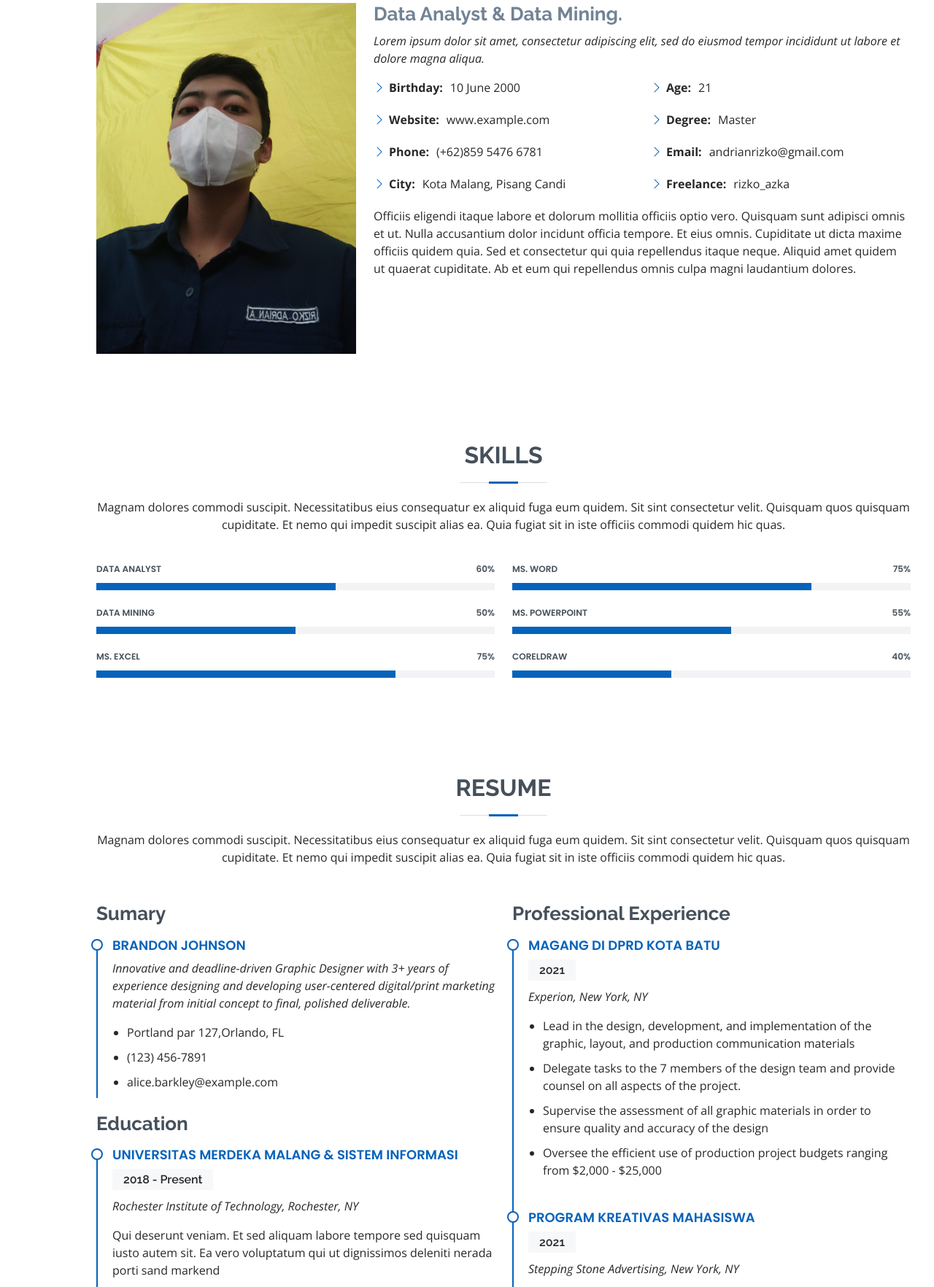
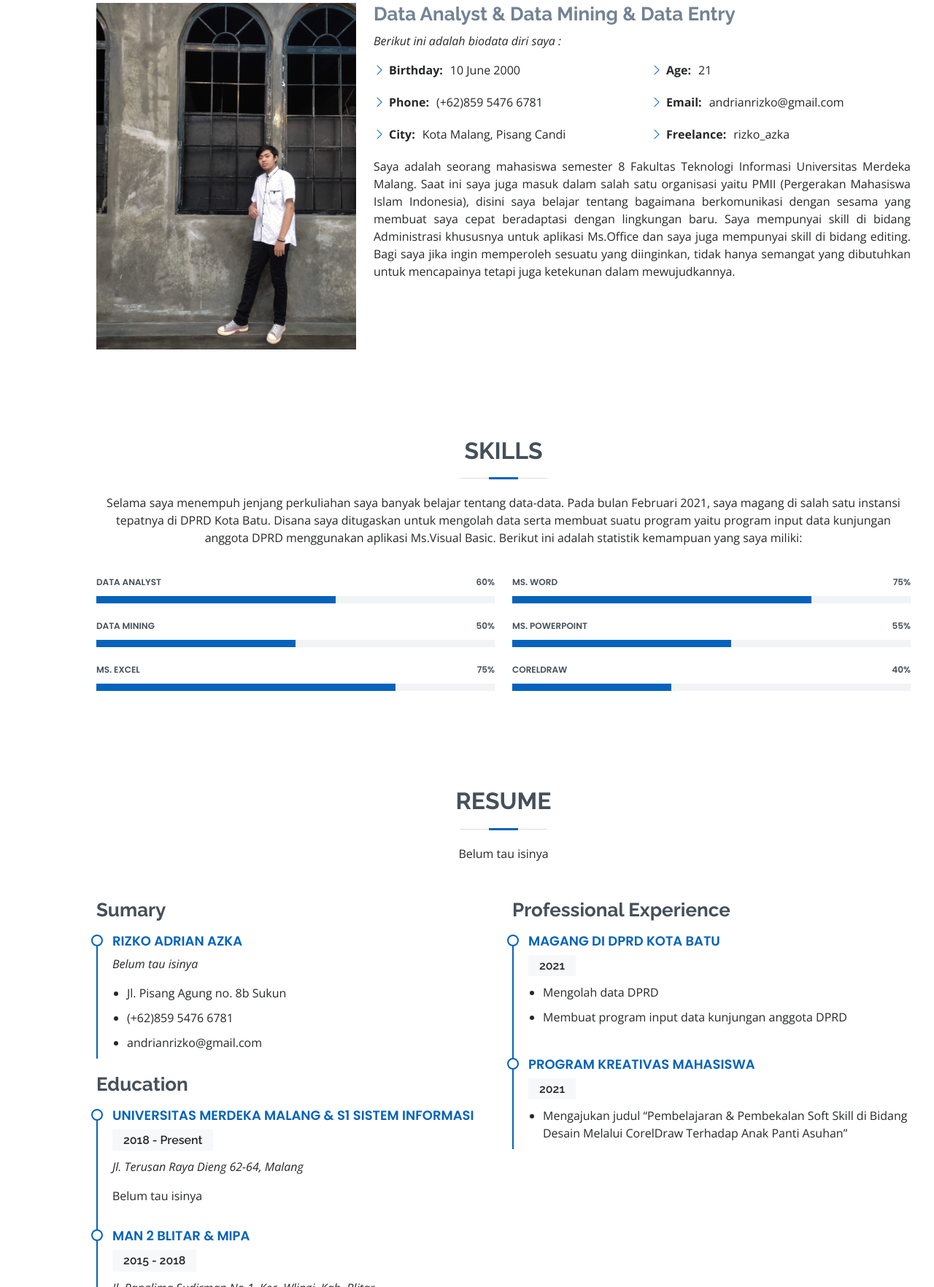
Before and after one commit to rizkoazka/rizkoazka.github.io, a plain HTML site: page index.html in a window 1280 px wide. Shown: the part 1036-2800 px from the top of the page at 73% size. Drawn offline with nearby package versions, Linux system fonts and the light colour scheme.

Commit message:
Perubahan 2

```diff
--- a/index.html
+++ b/index.html
@@ -52,7 +52,7 @@
         <li><a href="#resume" class="nav-link scrollto"><i class="bx bx-file-blank"></i> <span>Resume</span></a></li>
         <li><a href="#portfolio" class="nav-link scrollto"><i class="bx bx-book-content"></i> <span>Portfolio</span></a>
         </li>
-        <li><a href="#services" class="nav-link scrollto"><i class="bx bx-server"></i> <span>Services</span></a></li>
+        <!-- <li><a href="#services" class="nav-link scrollto"><i class="bx bx-server"></i> <span>Services</span></a></li> -->
         <li><a href="#contact" class="nav-link scrollto"><i class="bx bx-envelope"></i> <span>Contact</span></a></li>
       </ul>
     </nav><!-- .nav-menu -->
@@ -63,7 +63,7 @@
   <section id="hero" class="d-flex flex-column justify-content-center">
     <div class="container" data-aos="zoom-in" data-aos-delay="100">
       <h1>Rizko Adrian Azka</h1>
-      <p>I'm <span class="typed" data-typed-items="Data Analyst, Data Mining"></span></p>
+      <p>I'm <span class="typed" data-typed-items="Data Analyst, Data Mining, Data Entry"></span></p>
       <div class="social-links">
         <a href="#" class="twitter"><i class="bx bxl-twitter"></i></a>
         <a href="https://www.facebook.com/profile.php?id=100008294763998" class="facebook"><i
@@ -90,20 +90,18 @@
 
         <div class="row">
           <div class="col-lg-4">
-            <img src="assets/img/rizko-img.jpg" class="img-fluid" alt="">
+            <img src="assets/img/rizko-azka.jpg" class="img-fluid" alt="">
           </div>
           <div class="col-lg-8 pt-4 pt-lg-0 content">
-            <h3>Data Analyst &amp; Data Mining.</h3>
+            <h3>Data Analyst &amp; Data Mining &amp; Data Entry</h3>
             <p class="fst-italic">
-              Lorem ipsum dolor sit amet, consectetur adipiscing elit, sed do eiusmod tempor incididunt ut labore et
-              dolore
-              magna aliqua.
+              Berikut ini adalah biodata diri saya :
             </p>
             <div class="row">
               <div class="col-lg-6">
                 <ul>
                   <li><i class="bi bi-chevron-right"></i> <strong>Birthday:</strong> <span>10 June 2000</span></li>
-                  <li><i class="bi bi-chevron-right"></i> <strong>Website:</strong> <span>www.example.com</span></li>
+                  <!-- <li><i class="bi bi-chevron-right"></i> <strong>Website:</strong> <span>www.example.com</span></li> -->
                   <li><i class="bi bi-chevron-right"></i> <strong>Phone:</strong> <span>(+62)859 5476 6781</span></li>
                   <li><i class="bi bi-chevron-right"></i> <strong>City:</strong> <span>Kota Malang, Pisang Candi</span>
                   </li>
@@ -112,18 +110,23 @@
               <div class="col-lg-6">
                 <ul>
                   <li><i class="bi bi-chevron-right"></i> <strong>Age:</strong> <span>21</span></li>
-                  <li><i class="bi bi-chevron-right"></i> <strong>Degree:</strong> <span>Master</span></li>
+                  <!-- <li><i class="bi bi-chevron-right"></i> <strong>Degree:</strong> <span>Master</span></li> -->
                   <li><i class="bi bi-chevron-right"></i> <strong>Email:</strong> <span>andrianrizko@gmail.com</span>
                   </li>
                   <li><i class="bi bi-chevron-right"></i> <strong>Freelance:</strong> <span>rizko_azka</span></li>
                 </ul>
               </div>
             </div>
-            <p>
-              Officiis eligendi itaque labore et dolorum mollitia officiis optio vero. Quisquam sunt adipisci omnis et
-              ut. Nulla accusantium dolor incidunt officia tempore. Et eius omnis.
-              Cupiditate ut dicta maxime officiis quidem quia. Sed et consectetur qui quia repellendus itaque neque.
-              Aliquid amet quidem ut quaerat cupiditate. Ab et eum qui repellendus omnis culpa magni laudantium dolores.
+            <p style="text-align: justify;">
+              Saya adalah seorang mahasiswa semester 8 Fakultas Teknologi Informasi Universitas Merdeka Malang. Saat ini
+              saya juga masuk dalam salah satu organisasi yaitu PMII (Pergerakan Mahasiswa Islam Indonesia), disini saya
+              belajar tentang bagaimana berkomunikasi dengan sesama yang membuat saya cepat beradaptasi dengan
+              lingkungan
+              baru. Saya mempunyai skill di bidang Administrasi khususnya untuk aplikasi Ms.Office dan saya juga
+              mempunyai skill di
+              bidang editing. Bagi saya jika ingin memperoleh
+              sesuatu yang diinginkan, tidak hanya semangat yang dibutuhkan untuk mencapainya tetapi juga ketekunan
+              dalam mewujudkannya.
             </p>
           </div>
         </div>
@@ -191,9 +194,10 @@
 
         <div class="section-title">
           <h2>Skills</h2>
-          <p>Magnam dolores commodi suscipit. Necessitatibus eius consequatur ex aliquid fuga eum quidem. Sit sint
-            consectetur velit. Quisquam quos quisquam cupiditate. Et nemo qui impedit suscipit alias ea. Quia fugiat sit
-            in iste officiis commodi quidem hic quas.</p>
+          <p>Selama saya menempuh jenjang perkuliahan saya banyak belajar tentang data-data. Pada bulan Februari 2021,
+            saya magang di salah satu instansi tepatnya di DPRD Kota Batu. Disana saya ditugaskan untuk mengolah data
+            serta membuat suatu program yaitu program input data kunjungan anggota DPRD menggunakan aplikasi Ms.Visual
+            Basic. Berikut ini adalah statistik kemampuan yang saya miliki: </p>
         </div>
 
         <div class="row skills-content">
@@ -265,57 +269,46 @@
 
         <div class="section-title">
           <h2>Resume</h2>
-          <p>Magnam dolores commodi suscipit. Necessitatibus eius consequatur ex aliquid fuga eum quidem. Sit sint
-            consectetur velit. Quisquam quos quisquam cupiditate. Et nemo qui impedit suscipit alias ea. Quia fugiat sit
-            in iste officiis commodi quidem hic quas.</p>
+          <p>Belum tau isinya</p>
         </div>
 
         <div class="row">
           <div class="col-lg-6">
             <h3 class="resume-title">Sumary</h3>
             <div class="resume-item pb-0">
-              <h4>Brandon Johnson</h4>
-              <p><em>Innovative and deadline-driven Graphic Designer with 3+ years of experience designing and
-                  developing user-centered digital/print marketing material from initial concept to final, polished
-                  deliverable.</em></p>
+              <h4>Rizko Adrian Azka</h4>
+              <p><em>Belum tau isinya</em></p>
               <ul>
-                <li>Portland par 127,Orlando, FL</li>
-                <li>(123) 456-7891</li>
-                <li>alice.barkley@example.com</li>
+                <li>Jl. Pisang Agung no. 8b Sukun</li>
+                <li>(+62)859 5476 6781 </li>
+                <li>andrianrizko@gmail.com</li>
               </ul>
             </div>
 
             <h3 class="resume-title">Education</h3>
             <div class="resume-item">
-              <h4>Universitas Merdeka Malang &amp; Sistem Informasi</h4>
+              <h4>Universitas Merdeka Malang &amp; S1 Sistem Informasi</h4>
               <h5>2018 - Present</h5>
-              <p><em>Rochester Institute of Technology, Rochester, NY</em></p>
-              <p>Qui deserunt veniam. Et sed aliquam labore tempore sed quisquam iusto autem sit. Ea vero voluptatum qui
-                ut dignissimos deleniti nerada porti sand markend</p>
+              <p><em>Jl. Terusan Raya Dieng 62-64, Malang</em></p>
+              <p>Belum tau isinya</p>
             </div>
             <div class="resume-item">
               <h4>MAN 2 Blitar &amp; MIPA</h4>
               <h5>2015 - 2018</h5>
-              <p><em>Rochester Institute of Technology, Rochester, NY</em></p>
-              <p>Quia nobis sequi est occaecati aut. Repudiandae et iusto quae reiciendis et quis Eius vel ratione eius
-                unde vitae rerum voluptates asperiores voluptatem Earum molestiae consequatur neque etlon sader mart
-                dila</p>
+              <p><em>Jl. Panglima Sudirman No.1, Kec. Wlingi, Kab. Blitar</em></p>
+              <p>Belum tau isinya</p>
             </div>
             <div class="resume-item">
               <h4>SMPN 2 Wlingi</h4>
               <h5>2012 - 2015</h5>
-              <p><em>Rochester Institute of Technology, Rochester, NY</em></p>
-              <p>Quia nobis sequi est occaecati aut. Repudiandae et iusto quae reiciendis et quis Eius vel ratione eius
-                unde vitae rerum voluptates asperiores voluptatem Earum molestiae consequatur neque etlon sader mart
-                dila</p>
+              <p><em>Jl. Ki Hajar Dewantara No.727, Kec. Wlingi, Kab. Blitar</em></p>
+              <p>Belum tau isinya</p>
             </div>
             <div class="resume-item">
               <h4>SDN BABADAN 01 WLINGI</h4>
               <h5>2012 - 2015</h5>
-              <p><em>Rochester Institute of Technology, Rochester, NY</em></p>
-              <p>Quia nobis sequi est occaecati aut. Repudiandae et iusto quae reiciendis et quis Eius vel ratione eius
-                unde vitae rerum voluptates asperiores voluptatem Earum molestiae consequatur neque etlon sader mart
-                dila</p>
+              <p><em>Jl. Bromo No.01, Kec. Wlingi, Kab. Blitar</em></p>
+              <p>Belum tau isinya</p>
             </div>
           </div>
           <div class="col-lg-6">
@@ -323,27 +316,20 @@
             <div class="resume-item">
               <h4>Magang di DPRD Kota Batu</h4>
               <h5>2021</h5>
-              <p><em>Experion, New York, NY </em></p>
+              <!-- <p><em>Experion, New York, NY </em></p> -->
               <ul>
-                <li>Lead in the design, development, and implementation of the graphic, layout, and production
-                  communication materials</li>
-                <li>Delegate tasks to the 7 members of the design team and provide counsel on all aspects of the
-                  project. </li>
-                <li>Supervise the assessment of all graphic materials in order to ensure quality and accuracy of the
-                  design</li>
-                <li>Oversee the efficient use of production project budgets ranging from $2,000 - $25,000</li>
+                <li>Mengolah data DPRD</li>
+                <li>Membuat program input data kunjungan anggota DPRD</li>
               </ul>
             </div>
             <div class="resume-item">
               <h4>Program Kreativas Mahasiswa</h4>
               <h5>2021</h5>
-              <p><em>Stepping Stone Advertising, New York, NY</em></p>
+              <!-- <p><em>Stepping Stone Advertising, New York, NY</em></p> -->
               <ul>
-                <li>Developed numerous marketing programs (logos, brochures,infographics, presentations, and
-                  advertisements).</li>
-                <li>Managed up to 5 projects or tasks at a given time while under pressure</li>
-                <li>Recommended and consulted with clients on the most appropriate graphic design</li>
-                <li>Created 4+ design presentations and proposals a month for clients and account managers</li>
+                <li>Mengajukan judul “Pembelajaran & Pembekalan Soft Skill di Bidang Desain
+                  Melalui CorelDraw Terhadap Anak Panti Asuhan”
+                </li>
               </ul>
             </div>
           </div>
@@ -358,18 +344,17 @@
 
         <div class="section-title">
           <h2>Portfolio</h2>
-          <p>Magnam dolores commodi suscipit. Necessitatibus eius consequatur ex aliquid fuga eum quidem. Sit sint
-            consectetur velit. Quisquam quos quisquam cupiditate. Et nemo qui impedit suscipit alias ea. Quia fugiat sit
-            in iste officiis commodi quidem hic quas.</p>
+          <p>Berikut ini adalah produk yang saya sudah kerjakan</p>
         </div>
 
         <div class="row">
           <div class="col-lg-12 d-flex justify-content-center" data-aos="fade-up" data-aos-delay="100">
             <ul id="portfolio-flters">
               <li data-filter="*" class="filter-active">All</li>
-              <li data-filter=".filter-app">App</li>
-              <li data-filter=".filter-card">Card</li>
-              <li data-filter=".filter-web">Web</li>
+              <li data-filter=".filter-app">Aplikasi</li>
+              <li data-filter=".filter-card">Design</li>
+              <li data-filter=".filter-card">PKM</li>
+              <!-- <li data-filter=".filter-web">Web</li> -->
             </ul>
           </div>
         </div>
@@ -392,7 +377,7 @@
             </div>
           </div>
 
-          <div class="col-lg-4 col-md-6 portfolio-item filter-web">
+          <!-- <div class="col-lg-4 col-md-6 portfolio-item filter-web">
             <div class="portfolio-wrap">
               <img src="assets/img/portfolio/portfolio-2.jpg" class="img-fluid" alt="">
               <div class="portfolio-info">
@@ -406,7 +391,7 @@
                 </div>
               </div>
             </div>
-          </div>
+          </div> -->
 
           <div class="col-lg-4 col-md-6 portfolio-item filter-app">
             <div class="portfolio-wrap">
@@ -440,7 +425,7 @@
             </div>
           </div>
 
-          <div class="col-lg-4 col-md-6 portfolio-item filter-web">
+          <!-- <div class="col-lg-4 col-md-6 portfolio-item filter-web">
             <div class="portfolio-wrap">
               <img src="assets/img/portfolio/portfolio-5.jpg" class="img-fluid" alt="">
               <div class="portfolio-info">
@@ -454,7 +439,7 @@
                 </div>
               </div>
             </div>
-          </div>
+          </div> -->
 
           <div class="col-lg-4 col-md-6 portfolio-item filter-app">
             <div class="portfolio-wrap">
@@ -504,7 +489,7 @@
             </div>
           </div>
 
-          <div class="col-lg-4 col-md-6 portfolio-item filter-web">
+          <!-- <div class="col-lg-4 col-md-6 portfolio-item filter-web">
             <div class="portfolio-wrap">
               <img src="assets/img/portfolio/portfolio-9.jpg" class="img-fluid" alt="">
               <div class="portfolio-info">
@@ -518,7 +503,7 @@
                 </div>
               </div>
             </div>
-          </div>
+          </div> -->
 
         </div>
 
@@ -526,7 +511,7 @@
     </section><!-- End Portfolio Section -->
 
     <!-- ======= Services Section ======= -->
-    <section id="services" class="services">
+    <!-- <section id="services" class="services">
       <div class="container" data-aos="fade-up">
 
         <div class="section-title">
@@ -633,10 +618,10 @@
         </div>
 
       </div>
-    </section><!-- End Services Section -->
+    </section>End Services Section -->
 
     <!-- ======= Testimonials Section ======= -->
-    <section id="testimonials" class="testimonials section-bg">
+    <!-- <section id="testimonials" class="testimonials section-bg">
       <div class="container" data-aos="fade-up">
 
         <div class="section-title">
@@ -658,9 +643,9 @@
                   <i class="bx bxs-quote-alt-right quote-icon-right"></i>
                 </p>
               </div>
-            </div><!-- End testimonial item -->
+            </div>End testimonial item -->
 
-            <div class="swiper-slide">
+    <!-- <div class="swiper-slide">
               <div class="testimonial-item">
                 <img src="assets/img/testimonials/testimonials-2.jpg" class="testimonial-img" alt="">
                 <h3>Sara Wilsson</h3>
@@ -672,9 +657,9 @@
                   <i class="bx bxs-quote-alt-right quote-icon-right"></i>
                 </p>
               </div>
-            </div><!-- End testimonial item -->
+            </div>End testimonial item -->
 
-            <div class="swiper-slide">
+    <!-- <div class="swiper-slide">
               <div class="testimonial-item">
                 <img src="assets/img/testimonials/testimonials-3.jpg" class="testimonial-img" alt="">
                 <h3>Jena Karlis</h3>
@@ -686,9 +671,9 @@
                   <i class="bx bxs-quote-alt-right quote-icon-right"></i>
                 </p>
               </div>
-            </div><!-- End testimonial item -->
+            </div>End testimonial item -->
 
-            <div class="swiper-slide">
+    <!-- <div class="swiper-slide">
               <div class="testimonial-item">
                 <img src="assets/img/testimonials/testimonials-4.jpg" class="testimonial-img" alt="">
                 <h3>Matt Brandon</h3>
@@ -700,9 +685,9 @@
                   <i class="bx bxs-quote-alt-right quote-icon-right"></i>
                 </p>
               </div>
-            </div><!-- End testimonial item -->
+            </div>End testimonial item
 
-            <div class="swiper-slide">
+            <!-- <div class="swiper-slide">
               <div class="testimonial-item">
                 <img src="assets/img/testimonials/testimonials-5.jpg" class="testimonial-img" alt="">
                 <h3>John Larson</h3>
@@ -714,14 +699,14 @@
                   <i class="bx bxs-quote-alt-right quote-icon-right"></i>
                 </p>
               </div>
-            </div><!-- End testimonial item -->
+            </div>End testimonial item --> -->
 
-          </div>
+    <!-- </div>
           <div class="swiper-pagination"></div>
         </div>
 
       </div>
-    </section><!-- End Testimonials Section -->
+    </section>End Testimonials Section -->
 
     <!-- ======= Contact Section ======= -->
     <section id="contact" class="contact">
@@ -738,19 +723,19 @@
               <div class="address">
                 <i class="bi bi-geo-alt"></i>
                 <h4>Location:</h4>
-                <p>A108 Adam Street, New York, NY 535022</p>
+                <p>Jl. Pisang Agung V no.8b, Kec.Sukun, Malang</p>
               </div>
 
               <div class="email">
                 <i class="bi bi-envelope"></i>
                 <h4>Email:</h4>
-                <p>info@example.com</p>
+                <p>andrianrizko@gmail.com</p>
               </div>
 
               <div class="phone">
                 <i class="bi bi-phone"></i>
                 <h4>Call:</h4>
-                <p>+1 5589 55488 55s</p>
+                <p>(+62)859 5476 6781</p>
               </div>
 
             </div>
@@ -794,13 +779,14 @@
   <!-- ======= Footer ======= -->
   <footer id="footer">
     <div class="container">
-      <h3>Brandon Johnson</h3>
-      <p>Et aut eum quis fuga eos sunt ipsa nihil. Labore corporis magni eligendi fuga maxime saepe commodi placeat.</p>
+      <h3>Rizko Adrian Azka</h3>
+      <p>Belum tau isinya</p>
       <div class="social-links">
         <a href="#" class="twitter"><i class="bx bxl-twitter"></i></a>
-        <a href="#" class="facebook"><i class="bx bxl-facebook"></i></a>
-        <a href="#" class="instagram"><i class="bx bxl-instagram"></i></a>
-        <a href="#" class="google-plus"><i class="bx bxl-skype"></i></a>
+        <a href="https://www.facebook.com/profile.php?id=100008294763998" class="facebook"><i
+            class="bx bxl-facebook"></i></a>
+        <a href="https://www.instagram.com/rizko_azka/" class="instagram"><i class="bx bxl-instagram"></i></a>
+        <!-- <a href="#" class="google-plus"><i class="bx bxl-skype"></i></a> -->
         <a href="#" class="linkedin"><i class="bx bxl-linkedin"></i></a>
       </div>
       <div class="copyright">
```
Also changed, not shown: assets/img/rizko-azka.jpg (added).
